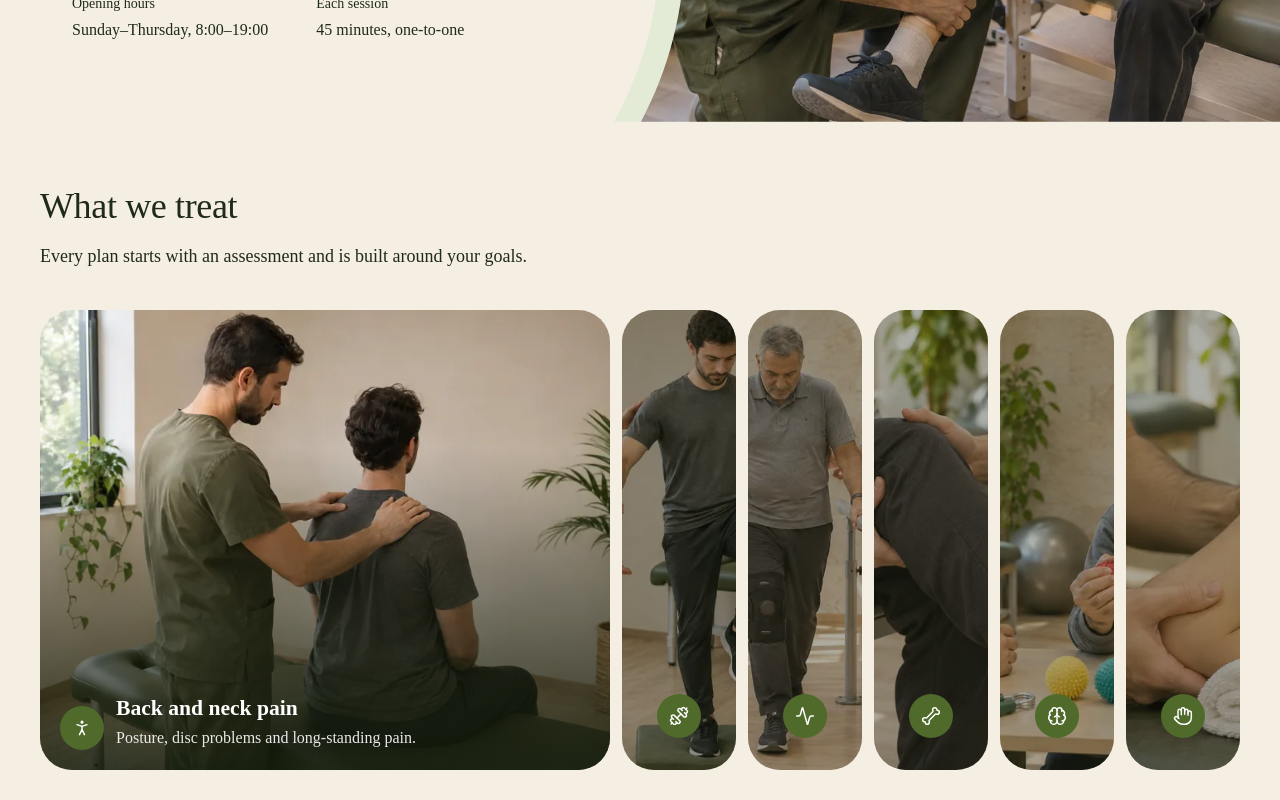
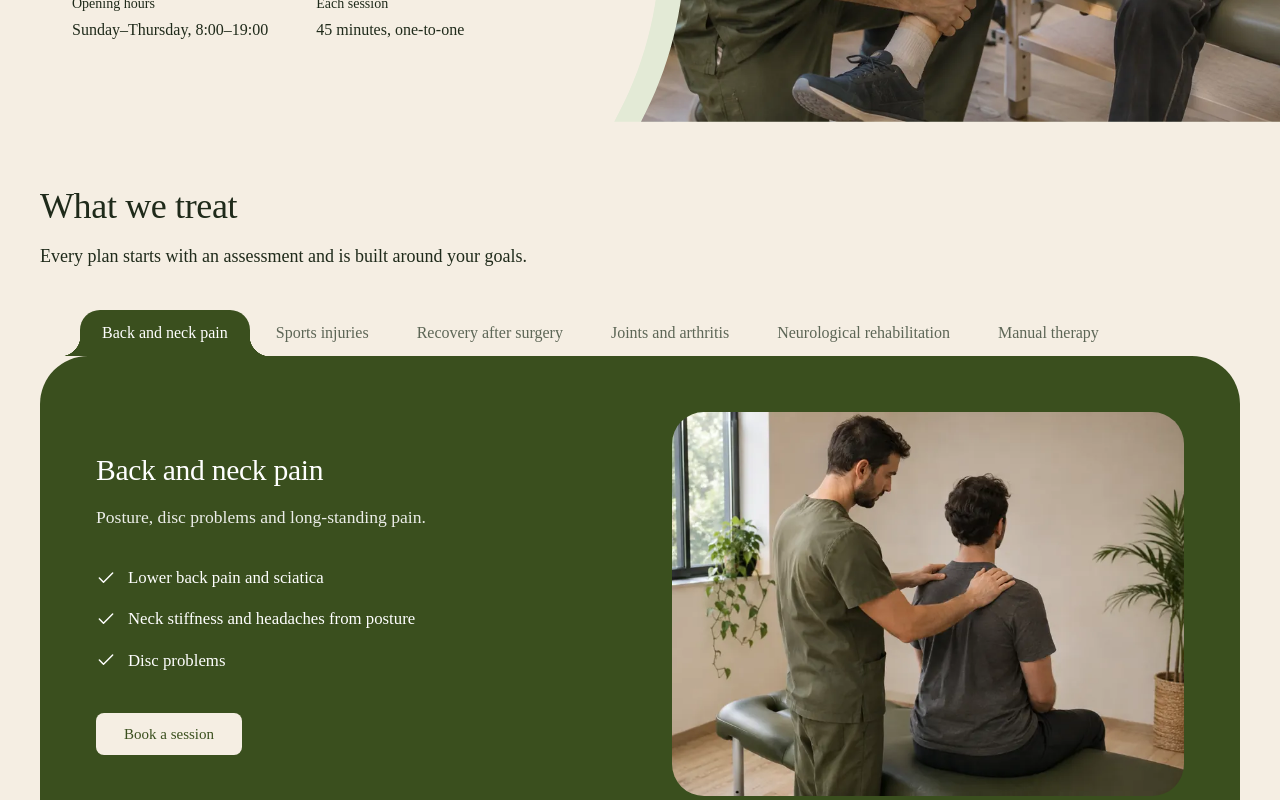
Before and after one commit to manarnofal2004/physio-clinic, a React (Vite) app in the folder client/: page / in a window 1280 px wide. Shown: the part 560-1360 px from the top of the page. Built offline with nearby package versions, Linux system fonts and the light colour scheme; a web font is replaced by a local one.

Commit message:
feat(client): services as folder tabs over a dark panel (inspired by jane.app)
- six tabs with curved shoulders joining the selected tab to the panel
- panel: title, description, three points and a book button beside the photo
- arrow keys move between tabs; three points per service in en/ar

```diff
--- a/client/src/features/landing/ServicesSection.tsx
+++ b/client/src/features/landing/ServicesSection.tsx
@@ -1,205 +1,197 @@
-import { Box, ButtonBase, Typography } from "@mui/material";
-import { Activity, Bone, Brain, Dumbbell, Hand, PersonStanding } from "lucide-react";
-import { useState, type ReactNode } from "react";
+import { Box, Button, ButtonBase, Typography } from "@mui/material";
+import { useTheme } from "@mui/material/styles";
+import { Check } from "lucide-react";
+import { useRef, useState, type KeyboardEvent } from "react";
 import { useTranslation } from "react-i18next";
 import type { Translation } from "@/i18n/locales/en";
 import { LandingSection } from "./LandingSection";
 
 type ServiceKey = keyof Translation["landing"]["services"];
+type ServiceId = "backNeck" | "sports" | "surgery" | "joints" | "neuro" | "manual";
 
+// Each service has a title (its id), a one-line description (id + "Text") and three
+// points (id + "1".."3") in the translation files, plus a photo.
 interface Service {
-  icon: ReactNode;
+  id: ServiceId;
   image: string;
-  title: ServiceKey;
-  text: ServiceKey;
 }
 
-const ICON_SIZE = 20;
+const FIRST: Service = { id: "backNeck", image: "/images/services/back-neck.webp" };
 
 const services: Service[] = [
-  {
-    icon: <PersonStanding size={ICON_SIZE} />,
-    image: "/images/services/back-neck.webp",
-    title: "backNeck",
-    text: "backNeckText",
-  },
-  {
-    icon: <Dumbbell size={ICON_SIZE} />,
-    image: "/images/services/sports.webp",
-    title: "sports",
-    text: "sportsText",
-  },
-  {
-    icon: <Activity size={ICON_SIZE} />,
-    image: "/images/services/surgery.webp",
-    title: "surgery",
-    text: "surgeryText",
-  },
-  {
-    icon: <Bone size={ICON_SIZE} />,
-    image: "/images/services/joints.webp",
-    title: "joints",
-    text: "jointsText",
-  },
-  {
-    icon: <Brain size={ICON_SIZE} />,
-    image: "/images/services/neuro.webp",
-    title: "neuro",
-    text: "neuroText",
-  },
-  {
-    icon: <Hand size={ICON_SIZE} />,
-    image: "/images/services/manual.webp",
-    title: "manual",
-    text: "manualText",
-  },
+  FIRST,
+  { id: "sports", image: "/images/services/sports.webp" },
+  { id: "surgery", image: "/images/services/surgery.webp" },
+  { id: "joints", image: "/images/services/joints.webp" },
+  { id: "neuro", image: "/images/services/neuro.webp" },
+  { id: "manual", image: "/images/services/manual.webp" },
 ];
 
-// Expanding panels: every service is visible as a photo; the open one widens to show
-// its title and description, and clicking another panel opens that one instead.
-// Wide screens lay the panels side by side, phones stack them (open one grows taller).
-const EASE = "cubic-bezier(0.2, 0.7, 0.2, 1)";
+const RADIUS = 20; // corner radius of the tab and of its curved "shoulders"
 
+// Folder-style tabs: the selected tab joins the dark panel below it, with small
+// inward curves on both sides so tab and panel read as one shape.
 export const ServicesSection = () => {
   const { t } = useTranslation();
-  const [open, setOpen] = useState(0);
+  const theme = useTheme();
+  const isRtl = theme.direction === "rtl";
+  const panelColor = theme.palette.primary.dark;
+  const [selected, setSelected] = useState(0);
+  const tabRefs = useRef<(HTMLButtonElement | null)[]>([]);
+
+  // Every id + suffix combination exists in the translation files.
+  const key = (id: ServiceId, suffix: "" | "Text" | "1" | "2" | "3" = "") =>
+    `landing.services.${id}${suffix}` as `landing.services.${ServiceKey}`;
+  const service = services[selected] ?? FIRST;
+
+  // Arrow keys move between tabs (left/right swap meaning in Arabic).
+  const onKeyDown = (event: KeyboardEvent) => {
+    const step = { ArrowRight: 1, ArrowLeft: -1 }[event.key];
+    if (!step) return;
+    event.preventDefault();
+    const next = (selected + (isRtl ? -step : step) + services.length) % services.length;
+    setSelected(next);
+    tabRefs.current[next]?.focus();
+  };
+
+  // A square outside the tab's bottom corner, filled with the panel colour except
+  // for a quarter circle, which draws the inward curve.
+  const shoulder = (side: "start" | "end") => {
+    const atLeft = (side === "start") !== isRtl;
+    return {
+      content: '""',
+      position: "absolute" as const,
+      bottom: 0,
+      [side === "start" ? "insetInlineStart" : "insetInlineEnd"]: -RADIUS,
+      width: RADIUS,
+      height: RADIUS,
+      background: `radial-gradient(circle at ${atLeft ? "0 0" : "100% 0"}, transparent ${RADIUS}px, ${panelColor} ${RADIUS + 0.5}px)`,
+    };
+  };
 
   return (
     <LandingSection
       id="services"
       title={t("landing.services.title")}
       intro={t("landing.services.intro")}
-      wash
     >
       <Box
-        component="ul"
+        role="tablist"
+        aria-label={t("landing.services.title")}
+        onKeyDown={onKeyDown}
         sx={{
-          m: 0,
-          p: 0,
-          listStyle: "none",
           display: "flex",
-          flexDirection: { xs: "column", md: "row" },
-          gap: 1.5,
-          height: { md: 460 },
+          gap: 0.5,
+          px: { xs: 2.5, md: 5 },
+          overflowX: "auto",
+          scrollbarWidth: "none",
         }}
       >
-        {services.map((service, index) => {
-          const isOpen = index === open;
+        {services.map((item, index) => {
+          const isSelected = index === selected;
           return (
+            <ButtonBase
+              key={item.id}
+              ref={(el) => {
+                tabRefs.current[index] = el;
+              }}
+              role="tab"
+              id={`service-tab-${item.id}`}
+              aria-selected={isSelected}
+              aria-controls="service-panel"
+              tabIndex={isSelected ? 0 : -1}
+              onClick={() => setSelected(index)}
+              sx={{
+                position: "relative",
+                flexShrink: 0,
+                px: { xs: 2.5, md: 2.75 },
+                py: 1.75,
+                fontSize: "1rem",
+                fontFamily: "inherit",
+                borderRadius: `${RADIUS}px ${RADIUS}px 0 0`,
+                color: isSelected ? "common.white" : "text.secondary",
+                bgcolor: isSelected ? panelColor : "transparent",
+                transition: "color 150ms, background-color 150ms",
+                "&:hover": { color: isSelected ? "common.white" : "text.primary" },
+                "&:focus-visible": { outline: 2, outlineColor: "primary.main" },
+                ...(isSelected && { "&::before": shoulder("start"), "&::after": shoulder("end") }),
+              }}
+            >
+              {t(key(item.id))}
+            </ButtonBase>
+          );
+        })}
+      </Box>
+
+      <Box
+        role="tabpanel"
+        id="service-panel"
+        aria-labelledby={`service-tab-${service.id}`}
+        sx={{
+          bgcolor: panelColor,
+          color: "common.white",
+          borderRadius: 6,
+          p: { xs: 3, md: 7 },
+          display: "grid",
+          gridTemplateColumns: { md: "1fr 1fr" },
+          gap: { xs: 4, md: 8 },
+          alignItems: "center",
+        }}
+      >
+        <div>
+          <Typography variant="h3" component="h3">
+            {t(key(service.id))}
+          </Typography>
+          <Typography sx={{ mt: 2, fontSize: "1.1rem", lineHeight: 1.7, opacity: 0.9 }}>
+            {t(key(service.id, "Text"))}
+          </Typography>
+          <Box
+            component="ul"
+            sx={{ mt: 4, mb: 0, p: 0, listStyle: "none", display: "grid", gap: 2 }}
+          >
+            {(["1", "2", "3"] as const).map((n) => (
               <Box
                 component="li"
-              key={service.title}
+                key={n}
+                sx={{ display: "flex", alignItems: "center", gap: 1.5, fontSize: "1.05rem" }}
+              >
+                <Check size={20} color="currentColor" />
+                {t(key(service.id, n))}
+              </Box>
+            ))}
+          </Box>
+          <Button
+            variant="contained"
+            size="large"
+            href="/#booking"
             sx={{
-                position: "relative",
-                minWidth: 0,
-                flexGrow: { md: isOpen ? 5 : 1 },
-                flexBasis: { md: 0 },
-                height: { xs: isOpen ? 320 : 84, md: "auto" },
-                borderRadius: 4,
-                overflow: "hidden",
-                transition: `flex-grow 500ms ${EASE}, height 500ms ${EASE}`,
-                "@media (prefers-reduced-motion: reduce)": { transition: "none" },
+              mt: 5,
+              px: 3.5,
+              bgcolor: "background.wash",
+              color: "primary.dark",
+              "&:hover": { bgcolor: "common.white" },
             }}
           >
-              <ButtonBase
-                onClick={() => setOpen(index)}
-                aria-expanded={isOpen}
-                sx={{
-                  position: "absolute",
-                  inset: 0,
-                  display: "block",
-                  textAlign: "start",
-                  "&:focus-visible": {
-                    outline: 3,
-                    outlineColor: "primary.main",
-                    outlineOffset: -3,
-                  },
-                }}
-              >
+            {t("landing.services.book")}
+          </Button>
+        </div>
+
         <Box
+          key={service.id}
           component="img"
           src={service.image}
           alt=""
-                  loading="lazy"
           sx={{
-                    position: "absolute",
-                    inset: 0,
+            display: "block",
             width: "100%",
-                    height: "100%",
+            aspectRatio: "4 / 3",
             objectFit: "cover",
-                    transform: isOpen ? "scale(1)" : "scale(1.08)",
-                    transition: `transform 700ms ${EASE}`,
+            borderRadius: 4,
+            animation: "serviceFade 300ms ease-out",
+            "@keyframes serviceFade": { from: { opacity: 0 }, to: { opacity: 1 } },
+            "@media (prefers-reduced-motion: reduce)": { animation: "none" },
           }}
         />
-                {/* Darkens the lower part so the white text stays readable. */}
-                <Box
-                  sx={{
-                    position: "absolute",
-                    inset: 0,
-                    background: isOpen
-                      ? "linear-gradient(to top, rgba(22, 30, 14, 0.85) 0%, rgba(22, 30, 14, 0.35) 45%, transparent 70%)"
-                      : "rgba(22, 30, 14, 0.35)",
-                    transition: `background 500ms ${EASE}`,
-                  }}
-                />
-
-                <Box
-                  sx={{
-                    position: "absolute",
-                    insetInline: 0,
-                    bottom: 0,
-                    p: { xs: 2, md: 2.5 },
-                    display: "flex",
-                    flexDirection: { xs: "row", md: isOpen ? "row" : "column" },
-                    alignItems: { xs: "center", md: isOpen ? "flex-end" : "center" },
-                    gap: 1.5,
-                    color: "common.white",
-                  }}
-                >
-                  <Box
-                    aria-hidden
-                    sx={{
-                      flexShrink: 0,
-                      width: 44,
-                      height: 44,
-                      borderRadius: "50%",
-                      display: "grid",
-                      placeItems: "center",
-                      bgcolor: "primary.main",
-                      "& svg": { stroke: "#fff" },
-                    }}
-                  >
-                    {service.icon}
-                  </Box>
-                  <Box sx={{ minWidth: 0 }}>
-                    <Typography
-                      component="h3"
-                      sx={{
-                        fontSize: { xs: "1.1rem", md: "1.35rem" },
-                        fontWeight: 700,
-                        lineHeight: 1.25,
-                        // Closed panels on wide screens are too narrow for the title.
-                        display: { xs: "block", md: isOpen ? "block" : "none" },
-                      }}
-                    >
-                      {t(`landing.services.${service.title}`)}
-                    </Typography>
-                    <Typography
-                      sx={{
-                        mt: 0.5,
-                        maxWidth: "30em",
-                        opacity: 0.9,
-                        display: isOpen ? "block" : "none",
-                      }}
-                    >
-                      {t(`landing.services.${service.text}`)}
-                    </Typography>
-                  </Box>
-                </Box>
-              </ButtonBase>
-            </Box>
-          );
-        })}
       </Box>
     </LandingSection>
   );
--- a/client/src/i18n/locales/en.ts
+++ b/client/src/i18n/locales/en.ts
@@ -63,6 +63,25 @@ export const en = {
       neuroText: "Balance, walking and strength after stroke.",
       manual: "Manual therapy",
       manualText: "Hands-on treatment, massage and stretching.",
+      backNeck1: "Lower back pain and sciatica",
+      backNeck2: "Neck stiffness and headaches from posture",
+      backNeck3: "Disc problems",
+      sports1: "Ankle and knee sprains",
+      sports2: "Muscle strains and tears",
+      sports3: "A safe return-to-sport plan",
+      surgery1: "Knee and hip replacement",
+      surgery2: "Ligament reconstruction (ACL)",
+      surgery3: "Recovery after shoulder surgery",
+      joints1: "Knee and hip arthritis",
+      joints2: "Frozen shoulder",
+      joints3: "Morning stiffness",
+      neuro1: "Rehabilitation after stroke",
+      neuro2: "Balance and walking training",
+      neuro3: "Hand strength and coordination",
+      manual1: "Soft tissue massage",
+      manual2: "Joint mobilisation",
+      manual3: "Guided stretching",
+      book: "Book a session",
     },
     how: {
       title: "How it works",
```
Also changed, not shown: client/src/i18n/locales/ar.ts (+19 -0 lines). Lines whose indentation alone changed are shown as unchanged.
